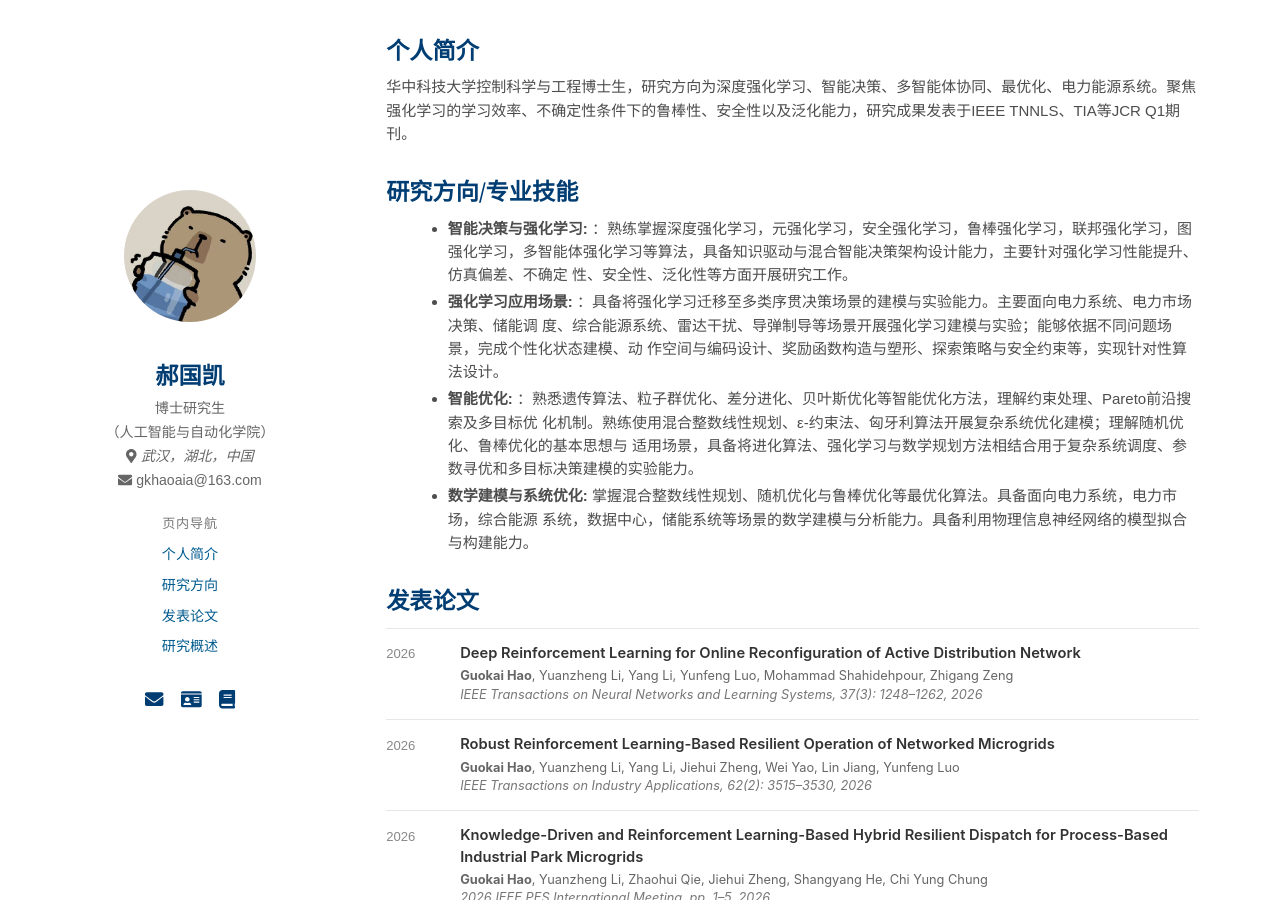
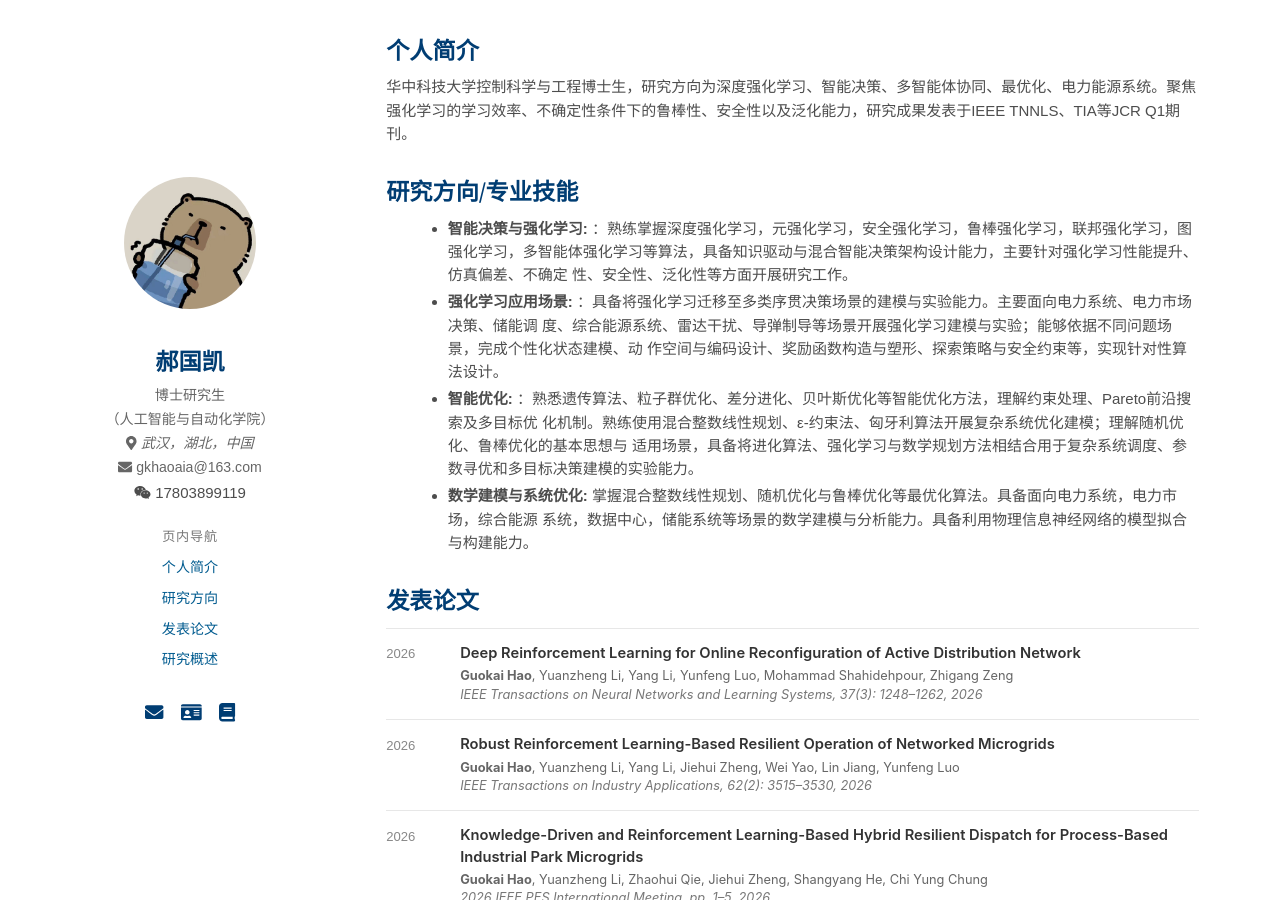
Before and after one commit to guokai-hao/guokai-hao.github.io, a Jekyll site: the page built from index.html, in a window 1280 px wide and 900 px high. Built offline with Jekyll 4.4.1, drawn with Linux system fonts in a browser that asks for light colours; nearby versions of some CDN libraries.

Commit message:
Update sidebar-left.html

```diff
--- a/_includes/sidebar-left.html
+++ b/_includes/sidebar-left.html
@@ -22,6 +22,11 @@
   <div class="academic-email">
     <a href="mailto:{{ profile.email }}"><i class="fas fa-envelope"></i> {{ profile.email }}</a>
   </div>
+  {% if profile.wechat %}
+    <div class="academic-wechat">
+      <i class="fab fa-weixin"></i> {{ profile.wechat }}
+    </div>
+  {% endif %}
 
   {%- if site.data.navigation -%}
   <nav class="navigation academic-navigation">
```
